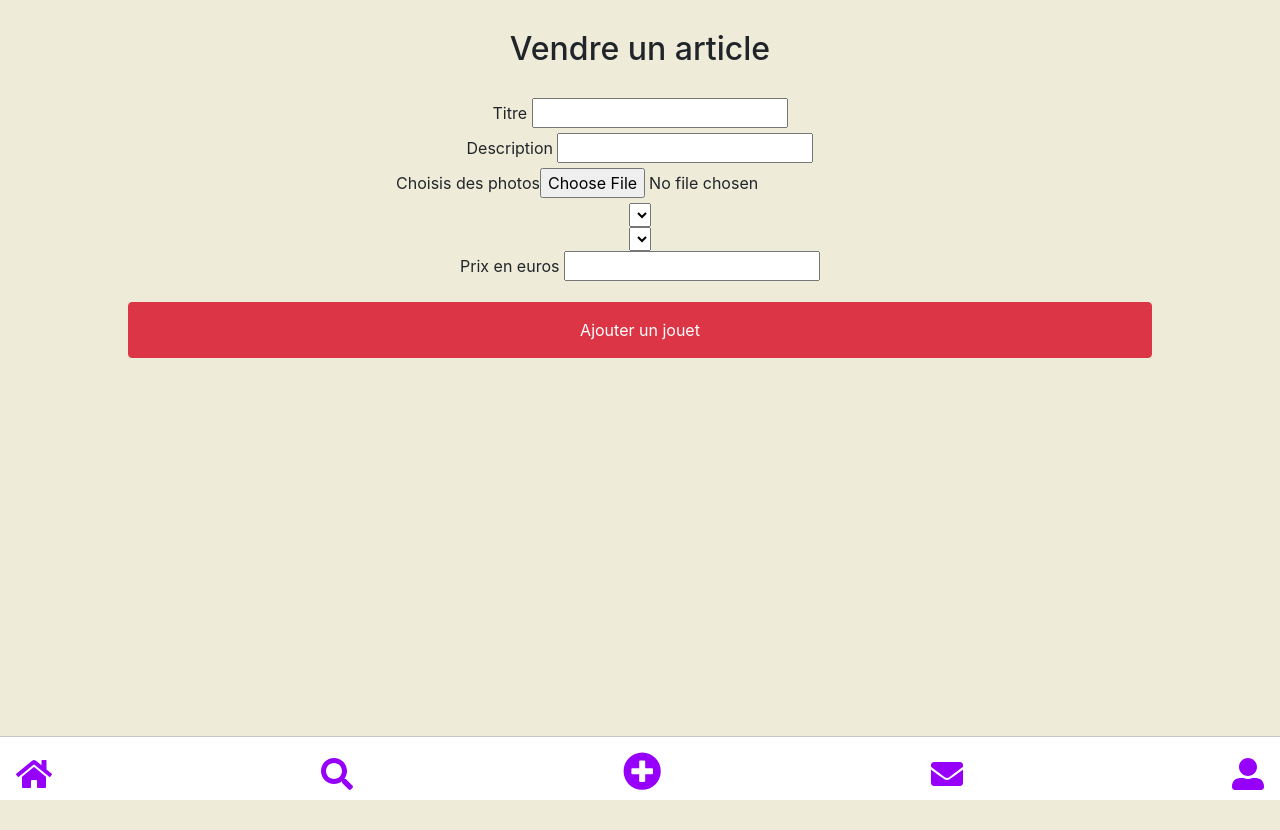
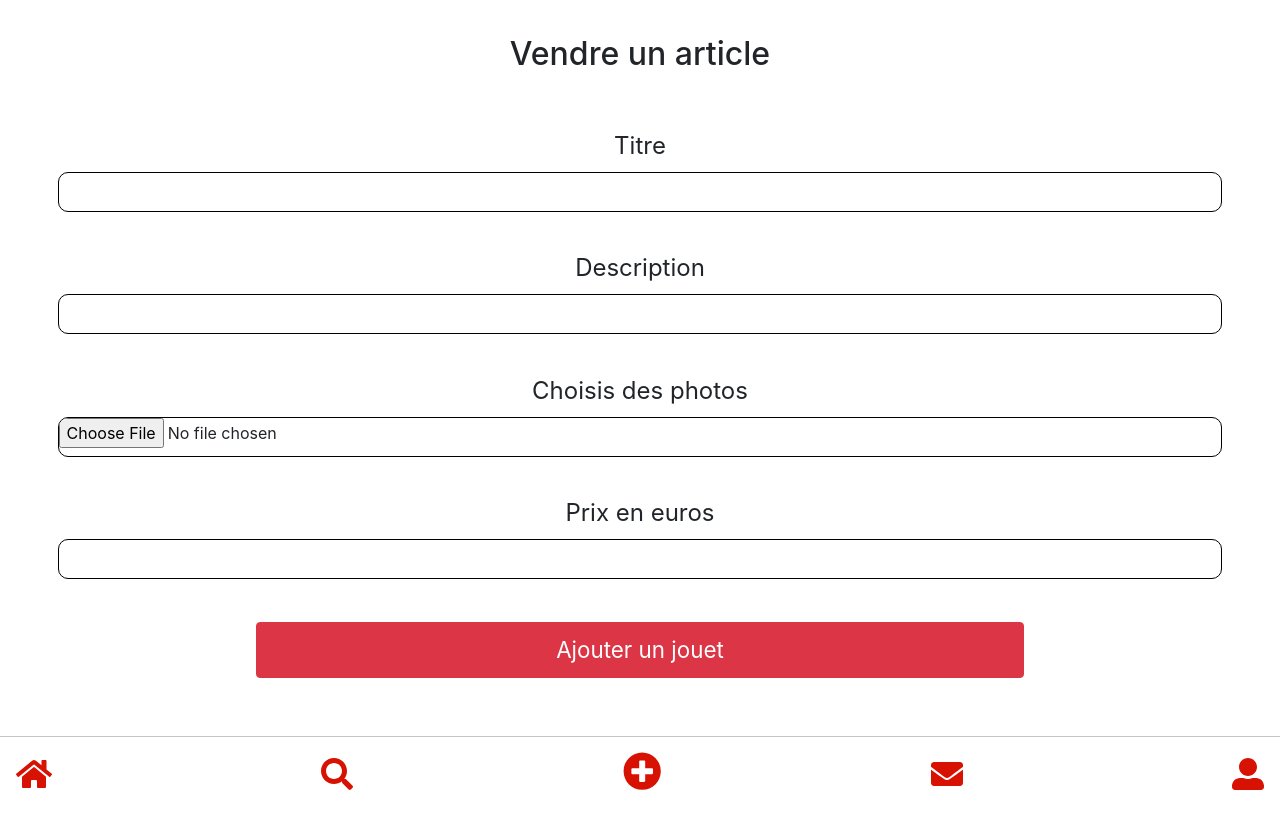
Before and after one commit to EmilieWoolf/ekitoy, a React (Create React App) app: page /vendre in a window 1280 px wide. Built offline with nearby package versions, Linux system fonts and the light colour scheme.

Commit message:
commit avant merge dev

```diff
--- a/src/components/Association.css
+++ /dev/null
@@ -1,31 +0,0 @@
-
-.centre{
-    position:absolute;
-    left: 50%;
-    top: 50%;
-    width: 200px;
-    height: 200px;
-    margin-left: -100px;
-    margin-top: -100px;
-    text-align: center;
-}
-
-.flex-container {
-    resize: horizontal;
-    overflow: hidden;
-    display: flex;
-    margin: 1em;
- }
-
- .item {
-    padding: 0.5em;
-    width: 110px;
-  }
-
-  .auto {
-    flex: auto;
-  }
-
-.roundedImage{
-  clip-path: circle(37%);
-}
--- a/src/components/Home.css
+++ b/src/components/Home.css
@@ -23,6 +23,10 @@ img {
     margin: 2vh;
 }
 
+.google_connection {
+    color: black !important;
+}
+
 button {
     display: flex;
     justify-content: center;
@@ -30,3 +34,38 @@ button {
     height: 7vh;
     margin: 2vh;
 }
+
+.snowflake {
+    color: #fff;
+    font-size: 2em;
+    font-family: Arial;
+    text-shadow: 0 0 2px #000;
+}
+
+@-webkit-keyframes snowflakes-fall{0%{top:-10%}100%{top:100%}}
+
+@-webkit-keyframes snowflakes-shake{0%{-webkit-transform:translateX(0px);transform:translateX(0px)}50%{-webkit-transform:translateX(80px);transform:translateX(80px)}100%{-webkit-transform:translateX(0px);transform:translateX(0px)}}@keyframes snowflakes-fall{0%{top:-10%}100%{top:100%}}
+
+@keyframes snowflakes-shake{0%{transform:translateX(0px)}50%{transform:translateX(80px)}100%{transform:translateX(0px)}}
+
+.snowflake{position:fixed;top:-10%;z-index:9999;-webkit-user-select:none;-moz-user-select:none;-ms-user-select:none;user-select:none;cursor:default;-webkit-animation-name:snowflakes-fall,snowflakes-shake;-webkit-animation-duration:10s,3s;-webkit-animation-timing-function:linear,ease-in-out;-webkit-animation-iteration-count:infinite,infinite;-webkit-animation-play-state:running,running;animation-name:snowflakes-fall,snowflakes-shake;animation-duration:10s,3s;animation-timing-function:linear,ease-in-out;animation-iteration-count:infinite,infinite;animation-play-state:running,running}
+
+.snowflake:nth-of-type(0){left:1%;-webkit-animation-delay:0s,0s;animation-delay:0s,0s}
+
+.snowflake:nth-of-type(1){left:10%;-webkit-animation-delay:1s,1s;animation-delay:1s,1s}
+
+.snowflake:nth-of-type(2){left:20%;-webkit-animation-delay:6s,.5s;animation-delay:6s,.5s}
+
+.snowflake:nth-of-type(3){left:30%;-webkit-animation-delay:4s,2s;animation-delay:4s,2s}
+
+.snowflake:nth-of-type(4){left:40%;-webkit-animation-delay:2s,2s;animation-delay:2s,2s}
+
+.snowflake:nth-of-type(5){left:50%;-webkit-animation-delay:8s,3s;animation-delay:8s,3s}
+
+.snowflake:nth-of-type(6){left:60%;-webkit-animation-delay:6s,2s;animation-delay:6s,2s}
+
+.snowflake:nth-of-type(7){left:70%;-webkit-animation-delay:2.5s,1s;animation-delay:2.5s,1s}
+
+.snowflake:nth-of-type(8){left:80%;-webkit-animation-delay:1s,0s;animation-delay:1s,0s}
+
+.snowflake:nth-of-type(9){left:90%;-webkit-animation-delay:3s,1.5s;animation-delay:3s,1.5s}
--- a/src/components/Home.js
+++ b/src/components/Home.js
@@ -15,6 +15,38 @@ const Home = () => {
             <Google className="google_connection">Connexion with Google</Google>
             <ModalHomeConnection/>
             </div>
+            <div class="snowflakes" aria-hidden="true">
+            <div class="snowflake">
+            ❅
+            </div>
+            <div class="snowflake">
+            ❅
+            </div>
+            <div class="snowflake">
+            ❆
+            </div>
+            <div class="snowflake">
+            ❄
+            </div>
+            <div class="snowflake">
+            ❅
+            </div>
+            <div class="snowflake">
+            ❆
+            </div>
+            <div class="snowflake">
+            ❄
+            </div>
+            <div class="snowflake">
+            ❅
+            </div>
+            <div class="snowflake">
+            ❆
+            </div>
+            <div class="snowflake">
+            ❄
+            </div>
+            </div>
       </div>
     );
   };
--- a/src/components/Message.css
+++ b/src/components/Message.css
@@ -1,12 +1,23 @@
-@media screen and (max-width: 640px) {
 .container {
     display: flex  ;
     flex-direction : column ;
     align-items: center;
-        justify-content: center;
-        border-top: 1px solid white ;
-        margin-bottom : 13px;
+    align-content: space-around;
+    border-top: 1px solid rgba(0, 0, 0, 0.26);
+    padding: 1em;
 }
 
+h2 {
+    margin: 2vh !important;
+}
 
+.message {
+    background-color: white;
 }
+
+.message img {
+    display: flex;
+    flex-direction: column;
+    align-content: space-around;
+    width: 23vw !important;
+}
--- a/src/components/Message.js
+++ b/src/components/Message.js
@@ -4,7 +4,6 @@ import user2 from '../img/user2.jpg';
 import user3 from '../img/user3.jpg';
 import user4 from '../img/user4.jpg';
 import user5 from '../img/user5.jpg';
-import './Association.css';
 import './Message.css'
 
 export default class Message extends Component {
@@ -12,69 +11,53 @@ export default class Message extends Component {
     render() {
         return (
 
-            <div style={{ backgroundColor: "white" }}>
-                <h2 style={{ marginTop: "30px", marginBottom: "30px", textAlign: "center" }}>Messages</h2>
+            <div className="message">
+                <h2>Messages</h2>
                 <div className="container" style={{ display: "flex", flexDirection: "row" }}>
-                    <div className="roundedImage">
-                        <img src={user3} alt="Icône de l'utilisateur" ></img>
-                    </div>
+                    <img src={user3} alt="Icône de l'utilisateur" ></img>
                     <div>
                         <h5 style={{ textAlign: "left", marginLeft: "15px" }}>Jonathan</h5>
                         <p style={{ textAlign: "left", marginLeft: "15px" }}>La barbie est-elle en bon état? Si oui, puis je avoir des photos supplémentaires?</p>
                     </div>
                 </div>
 
-                <div style={{ backgroundColor: "white" }}>
 
+                        <div className="container" style={{ display: "flex", flexDirection: "row" }}>
+                                <img src={user1} alt="Icône de l'utilisateur" ></img>
 
-                    <div style={{ backgroundColor: "white" }}>
-                        <div className="container" style={{ display: "flex", flexDirection: "row" }}>
-                            <div className="roundedImage">
-                                <img src={user1} alt="Icône de l'utilisateur" ></img>
-                            </div>
                             <div>
                                 <h5 style={{ textAlign: "left", marginLeft: "15px" }}>Emilie</h5>
                                 <p style={{ textAlign: "left", marginLeft: "15px" }}>La barbie est-elle en bon état? Si oui, puis je avoir des photos supplémentaires?</p>
                             </div>
-                        </div>
                     </div>
 
-                    <div style={{ backgroundColor: "white" }}>
+
                         <div className="container" style={{ display: "flex", flexDirection: "row" }}>
-                            <div className="roundedImage">
+
                                 <img src={user5} alt="Icône de l'utilisateur" ></img>
-                            </div>
+
                             <div>
                                 <h5 style={{ textAlign: "left", marginLeft: "15px" }}>Lisa</h5>
                                 <p style={{ textAlign: "left", marginLeft: "15px" }}>La barbie est-elle en bon état? Si oui, puis je avoir des photos supplémentaires?</p>
                             </div>
                         </div>
-                    </div>
 
-                    <div style={{ backgroundColor: "white" }}>
+
                         <div className="container" style={{ display: "flex", flexDirection: "row" }}>
-                            <div className="roundedImage">
-                                <img src={user5} alt="Icône de l'utilisateur" ></img>
-                            </div>
+                                <img src={user2} alt="Icône de l'utilisateur" ></img>
                             <div>
                                 <h5 style={{ textAlign: "left", marginLeft: "15px" }}>Lisa</h5>
                                 <p style={{ textAlign: "left", marginLeft: "15px" }}>La barbie est-elle en bon état? Si oui, puis je avoir des photos supplémentaires?</p>
                             </div>
-                        </div>
                     </div>
-                    <div style={{ backgroundColor: "white" }}>
                         <div className="container" style={{ display: "flex", flexDirection: "row" }}>
-                            <div className="roundedImage">
                                 <img src={user4} alt="Icône de l'utilisateur" ></img>
-                            </div>
                             <div>
                                 <h5 style={{ textAlign: "left", marginLeft: "15px" }}>Nina</h5>
                                 <p style={{ textAlign: "left", marginLeft: "15px" }}>La barbie est-elle en bon état? Si oui, puis je avoir des photos supplémentaires?</p>
                             </div>
                         </div>
                     </div>
-                    </div>
-                </div>
                 );
             }
 
--- a/src/components/Navbar.css
+++ b/src/components/Navbar.css
@@ -15,13 +15,13 @@
 }
 
 .icon {
-    color: rgb(150, 0, 250);
+    color: #D81202;
     font-size: 2em;
     z-index: 100;
 }
 
 .iconSup {
-    color: rgb(150, 0, 250);
+    color: #D81202;
     font-size: 2.4em;
     z-index: 100;
 }
--- a/src/components/NewToyForm.jsx
+++ b/src/components/NewToyForm.jsx
@@ -1,35 +1,30 @@
 import React from 'react';
 import { Button } from 'reactstrap';
+import './newtoyform.css'
 
 const NewToyForm = () => {
     return (
-        <div>
-            <h2 style={{marginTop:"30px", marginBottom:"30px", textAlign:"center"}}>Vendre un article</h2>
-            <form>
-                <div>
+        <div className="ContainerFlex">
+            <h2>Vendre un article</h2>
+            <form className="ContainerFlex">
+                <div className="ContainerFlex">
                     <label for="titre">Titre</label>{'  '}
                     <input type="text" name="titre" required />
                 </div>
-                <div>
+                <div className="ContainerFlex">
                     <label for="description">Description</label>{'  '}
                     <input type="textarea" name="description" required />
                 </div>
-                <div>
+                <div className="ContainerFlex">
                     <label for="photo">Choisis des photos</label>
                     <input type="file" name="photo" required />
                 </div>
-                <div>
-                    <select name="category"></select>
-                </div>
-                <div>
-                    <select name="condition" required></select>
-                </div>
-                <div>
+                <div className="ContainerFlex">
                     <label for="price" required>Prix en euros</label>{'  '}
                     <input type="number" name="price" />
                 </div>
-                <div>
-                    <Button type="submit" color="danger">Ajouter un jouet</Button>
+                <div >
+                    <Button type="submit" color="danger" className="toy">Ajouter un jouet</Button>
                 </div>
             </form>
         </div>
--- /dev/null
+++ b/src/components/newtoyform.css
@@ -0,0 +1,21 @@
+.ContainerFlex {
+    display: flex;
+    flex-direction: column;
+    margin: 2.4vh;
+}
+
+label {
+    font-size: 1.5em;
+}
+
+button.btn.btn-danger.toy {
+    margin: 3vh !important;
+    width: 60vw;
+    font-size: 1.4em;
+}
+
+input {
+    border: 1px solid black;
+    height: 5vh;
+    border-radius: 10px;
+}
--- a/src/components/toycard.css
+++ b/src/components/toycard.css
@@ -28,7 +28,7 @@ cite {
 
 span {
     font-size: 1.8em;
-    color: #eee;
+    color: #fff;
 }
 
 span.is-favorite {
--- a/src/index.css
+++ b/src/index.css
@@ -8,6 +8,7 @@ body {
   -webkit-font-smoothing: antialiased;
   -moz-osx-font-smoothing: grayscale;
   background-size: cover;
+  background-color: white !important;
 }
 
 code {
```
Lines whose indentation alone changed are shown as unchanged.
